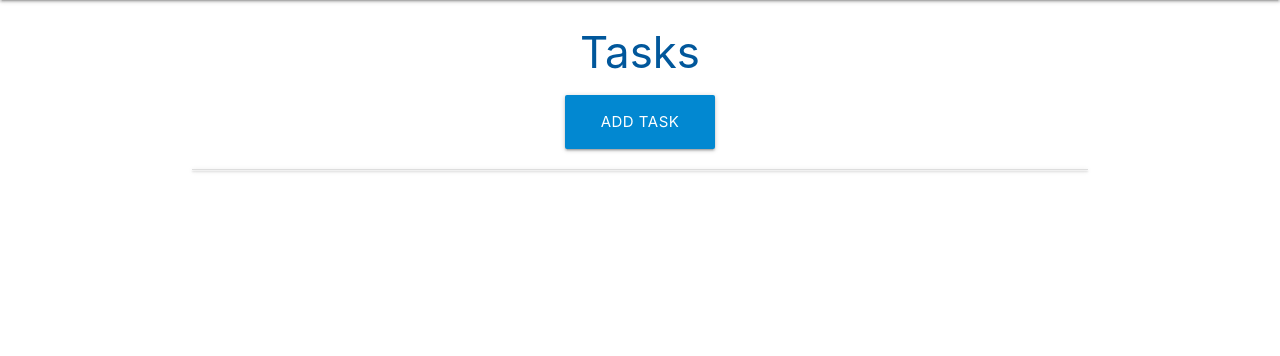
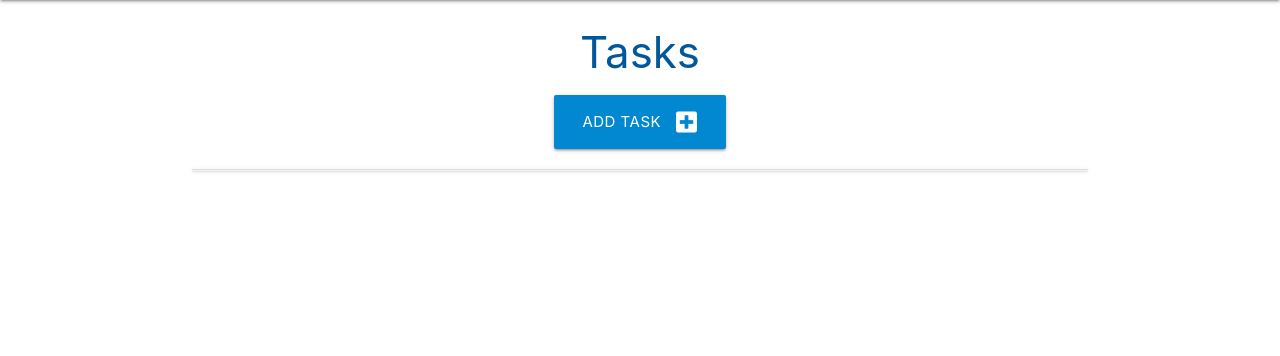
Before and after one commit to totalnoMartina/flask-sqlalchemy-task-manager, a Flask app: page / in a window 1280 px wide. Shown: the part 64-420 px from the top of the page. Run offline with Flask 2, Linux system fonts and the light colour scheme; data that the repository does not hold is empty.

Commit message:
Fix square icon awesome icons

```diff
--- a/taskmanager/templates/tasks.html
+++ b/taskmanager/templates/tasks.html
@@ -6,7 +6,7 @@
 <div class="row">
     <div class="col s12 center-align">
         <a href="{{ url_for('add_task') }}" class="btn-large light-blue darken-2">
-            Add Task <i class="fas fa-plus-squre right"></i>
+            Add Task <i class="fas fa-plus-square right"></i>
         </a>
     </div>
 </div>
```
